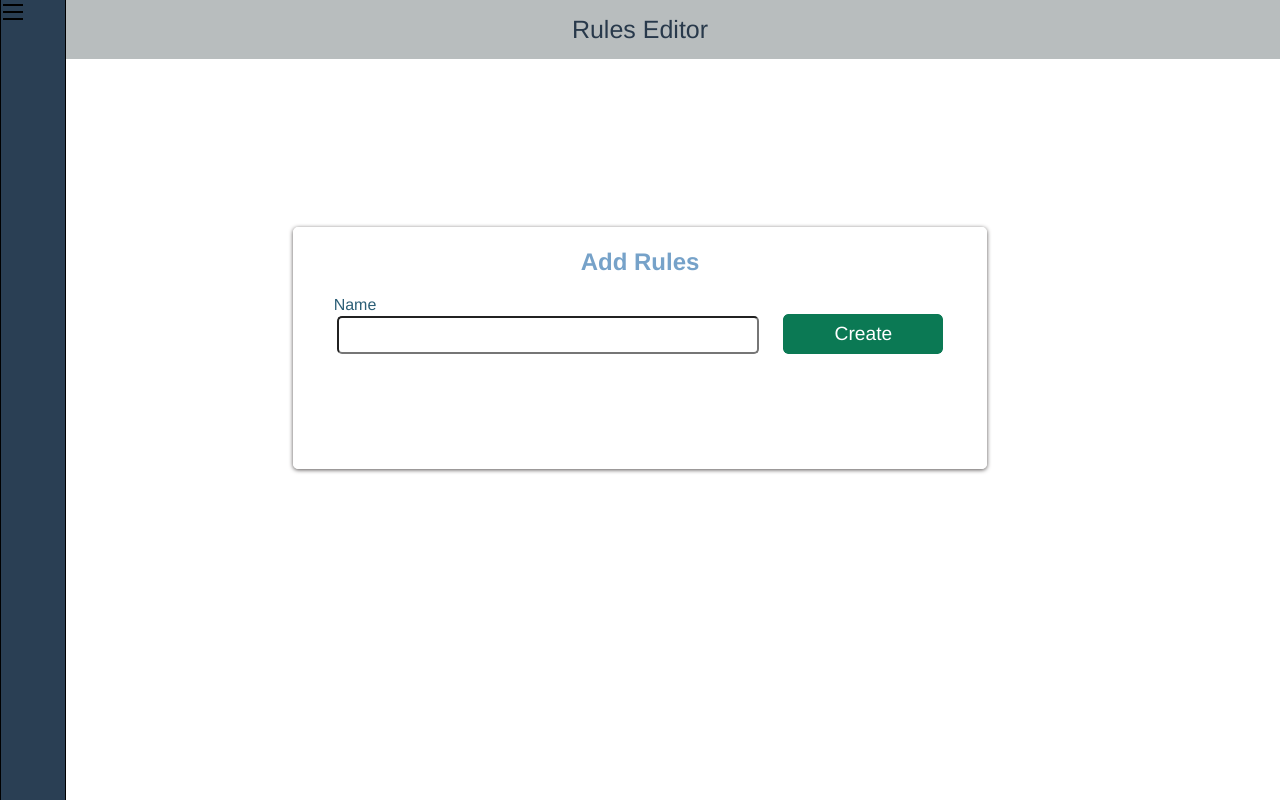
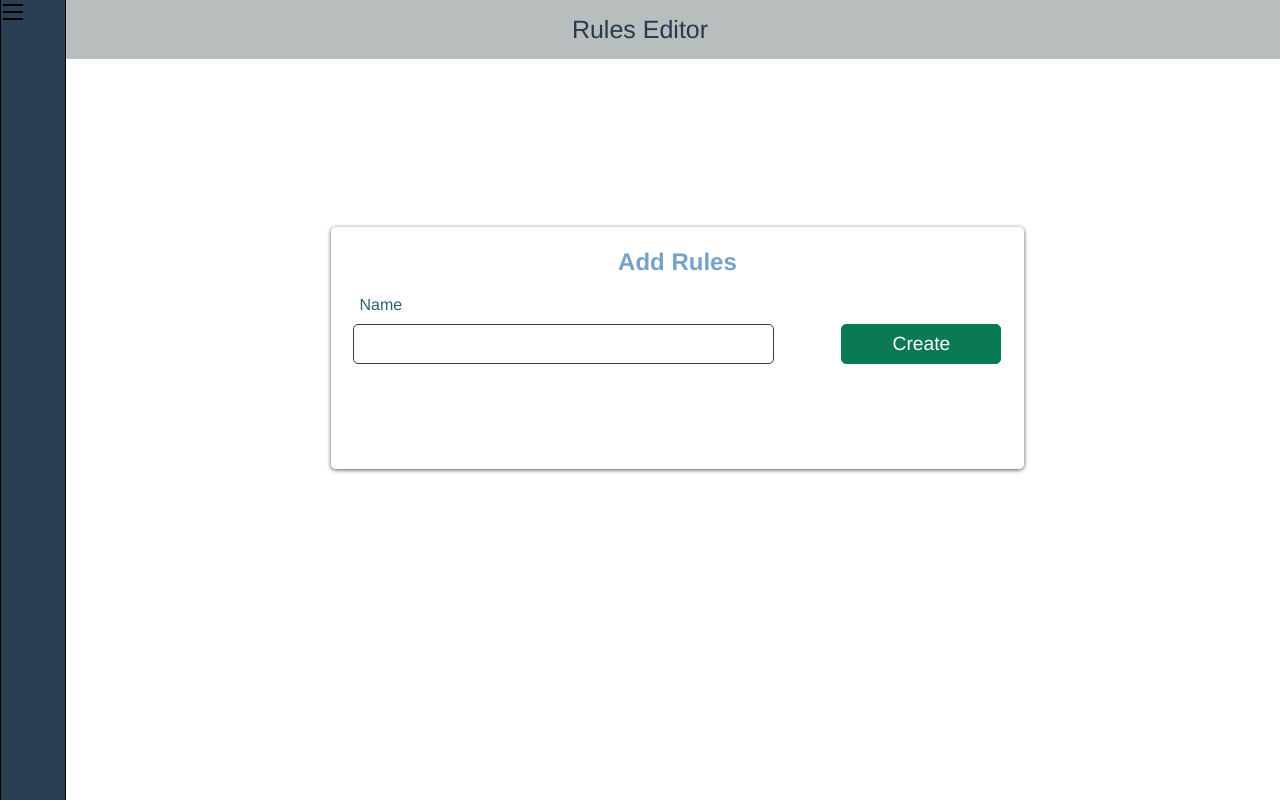
Before and after one commit to trajeev/rules-editor, a React (Create React App) app: page / in a window 1280 px wide. Built offline with nearby package versions, Linux system fonts and the light colour scheme.

Commit message:
added addrule styling

```diff
--- a/src/components/addrule/addrule.component.jsx
+++ b/src/components/addrule/addrule.component.jsx
@@ -6,10 +6,10 @@ const AddRule = ({onsubmit, onchange}) => (
     <div className = "addrule">
         <h2>Add Rules</h2>
         <form onSubmit = {onsubmit}>
-            <div>
+            <div className = "addrule-label">
                 <label>Name</label>
             </div>
-            <div>
+            <div className = "addrule-form">
                 <input onChange = {onchange}></input>
                 <Button name = "Create"/>
             </div>
--- a/src/components/addrule/addrule.styles.scss
+++ b/src/components/addrule/addrule.styles.scss
@@ -6,7 +6,33 @@
     box-shadow: 0px 1px 4px rgb(87, 83, 83);
     border-radius: 5px;
     color: rgb(118, 162, 201);
+    position: absolute;
+    right: 20vw;
 
+
+    .addrule-label {
+        color: rgb(44, 95, 119);
+        position: relative;
+        left:4%;
+        text-align: left;
+        margin-bottom: 10px;
+    }
+
+    .addrule-form {
+        display: flex;
+        flex-wrap: wrap;
+        justify-content: space-around;
+    }
+
+
+    input {
+        width: 60%;
+        height: 4.5vh;
+        border-radius: 5px;
+        border: 1px solid rgb(59, 59, 59);
+        outline: none;
+        color: gray;
+    }
     button {
         background-color: rgb(11, 121, 84);
         border: 1px solid rgb(11, 121, 84);
@@ -16,17 +42,4 @@
             border: 1px solid rgb(35, 189, 137);
         }
     }
-
-    label {
-        color: rgb(44, 95, 119);
-        position: relative;
-        right:285px;
-        margin-bottom: 10px;
-    }
-
-    input {
-        width: 60%;
-        height: 4vh;
-        border-radius: 5px;
-    }
 }
--- a/src/components/button/button.styles.scss
+++ b/src/components/button/button.styles.scss
@@ -7,4 +7,5 @@
     outline: solid;
     font-size: 16px;
     cursor: pointer;
+    outline: none;
 }
```
